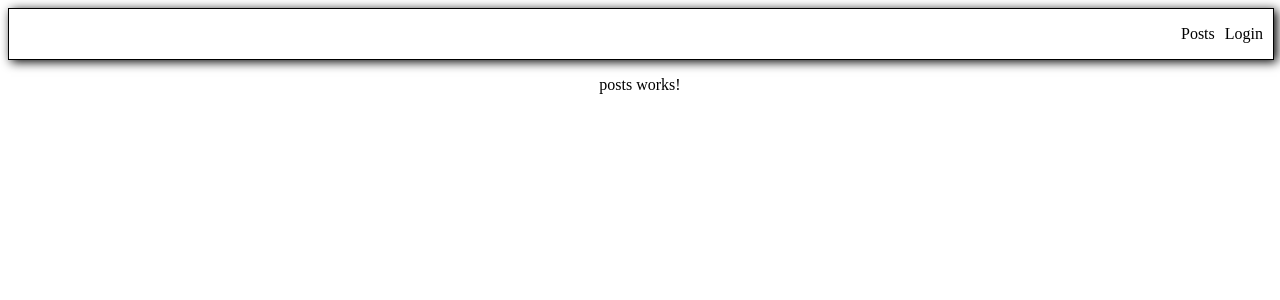
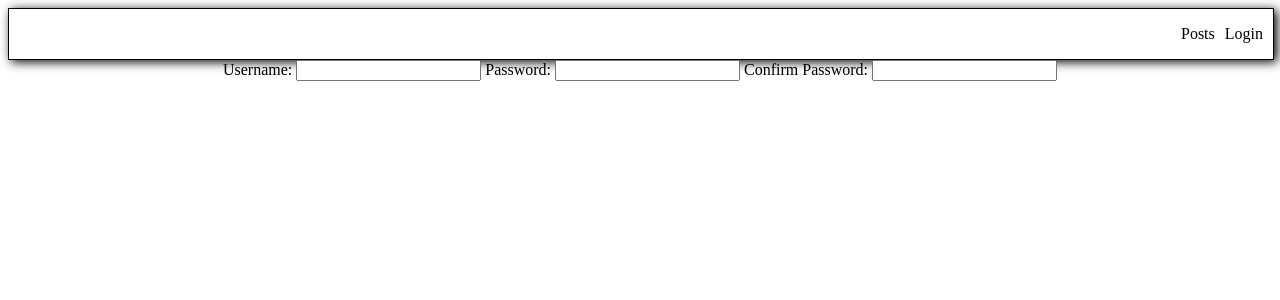
Before and after one commit to vla15/GA-Project-2, an Angular app in the folder ui/: page /new-user in a window 1280 px wide. Before the commit this address led to /posts. Shown: the top 300 px of the page. Built offline with nearby package versions, Linux system fonts and the light colour scheme.

Commit message:
creating file structure for create user

```diff
--- a/ui/src/app/app-routing.module.ts
+++ b/ui/src/app/app-routing.module.ts
@@ -4,6 +4,7 @@ import { AppComponent } from './app.component';
 import { PostsComponent } from './posts/posts.component';
 import { PortfolioComponent } from './portfolio/portfolio.component';
 import { LoginPageComponent } from './login-page/login-page.component';
+import { CreateUserComponent } from './create-user/create-user.component';
 
 
 
@@ -21,6 +22,10 @@ const routes: Routes = [
     component: PortfolioComponent
   },
   {
+    path: 'new-user',
+    component: CreateUserComponent
+  },
+  {
     path: '**',
     redirectTo: "posts"
   }
--- a/ui/src/app/app.module.ts
+++ b/ui/src/app/app.module.ts
@@ -12,6 +12,7 @@ import { NavBarComponent } from './nav-bar/nav-bar.component';
 import { PostsComponent } from './posts/posts.component';
 import { PortfolioComponent } from './portfolio/portfolio.component';
 import { LoginPageComponent } from './login-page/login-page.component';
+import { CreateUserComponent } from './create-user/create-user.component';
 
 @NgModule({
   declarations: [
@@ -20,6 +21,7 @@ import { LoginPageComponent } from './login-page/login-page.component';
     PostsComponent,
     PortfolioComponent,
     LoginPageComponent,
+    CreateUserComponent,
   ],
   imports: [
     BrowserModule,
--- /dev/null
+++ b/ui/src/app/create-user/create-user.component.html
@@ -0,0 +1,14 @@
+<section>
+  <span>
+    {{usernameText}}
+    <input type="text"/>
+  </span>
+  <span>
+    {{passwordOneText}}
+    <input type="text"/>
+  </span>
+  <span>
+    {{passwordTwoText}}
+    <input type="text"/>
+  </span>
+</section>
--- /dev/null
+++ b/ui/src/app/create-user/create-user.component.ts
@@ -0,0 +1,18 @@
+import { Component, OnInit } from '@angular/core';
+
+@Component({
+  selector: 'app-create-user',
+  templateUrl: './create-user.component.html',
+  styleUrls: ['./create-user.component.css']
+})
+export class CreateUserComponent implements OnInit {
+  private usernameText: string = "Username: "
+  private passwordOneText: string = "Password: "
+  private passwordTwoText: string = "Confirm Password: "
+
+  constructor() { }
+
+  ngOnInit() {
+  }
+
+}
```
Also changed, not shown: ui/src/app/create-user/create-user.component.css (added), 1 other file (tests, documents, lock files or other folders).
